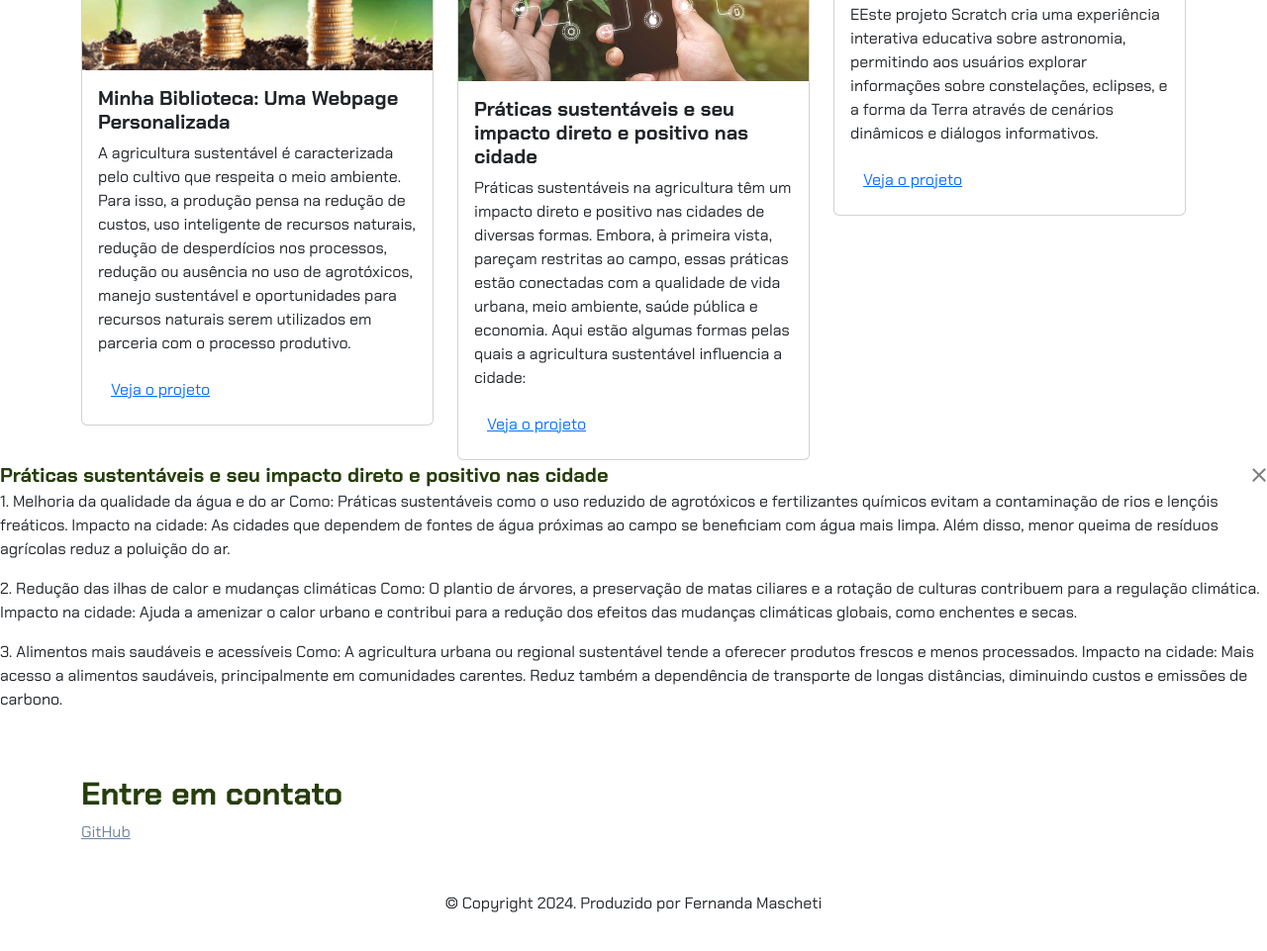
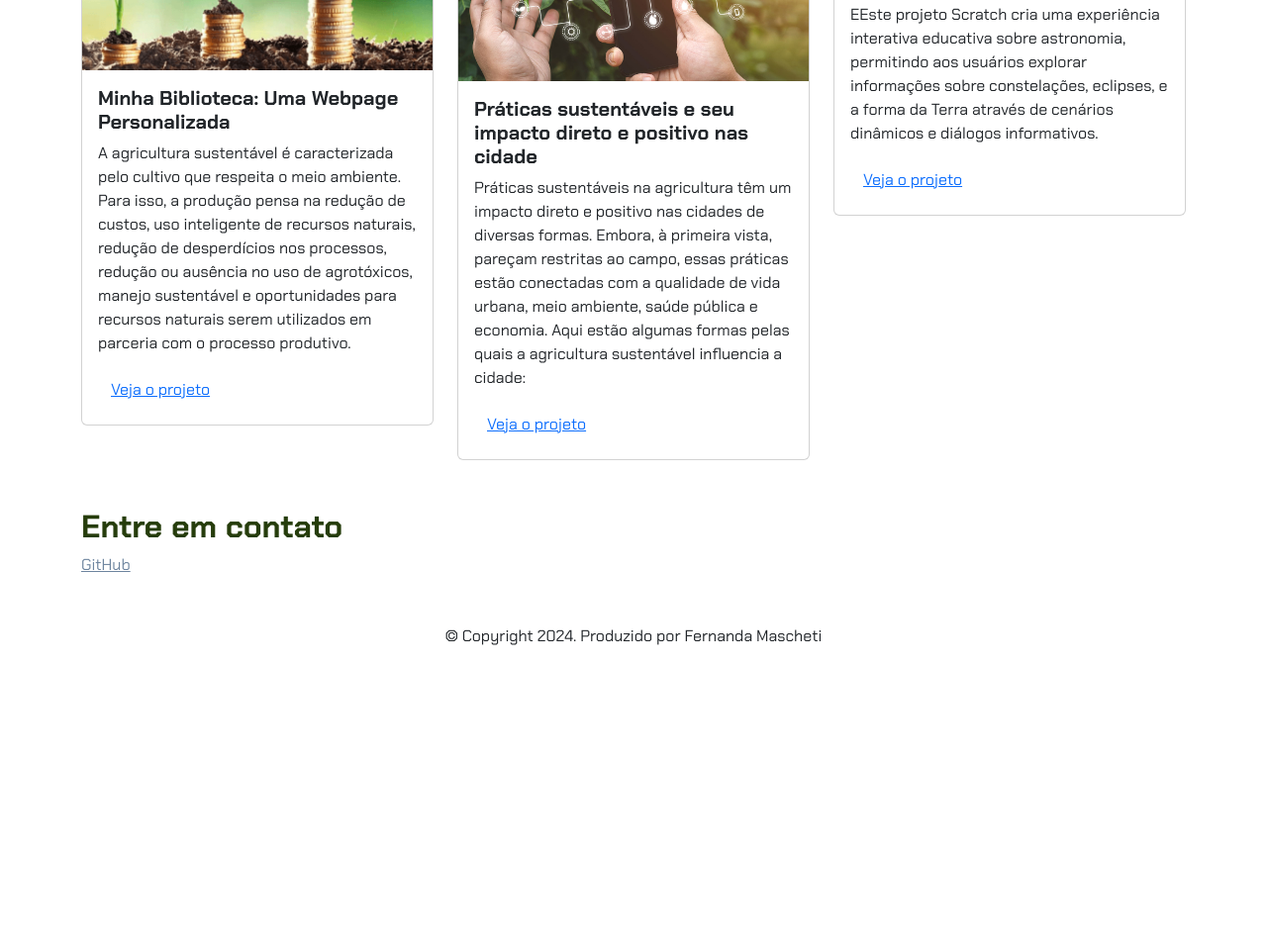
Before and after one commit to MarialimaCorrea/agrinho2025, a plain HTML site: page index.html in a window 1280 px wide. Shown: the part 664-1625 px from the top of the page at 99% size. After the commit the page ends 1415 px from the top, so only its background shows below. Drawn offline with nearby package versions, Linux system fonts and the light colour scheme.

Commit message:
Update index.html

```diff
--- a/index.html
+++ b/index.html
@@ -111,7 +111,7 @@ alimentos sustentáveis e saudáveis. </p>
     </div>
 
         <!-- Modal 2 -->
-    <div class="moda1" id="modal2" tabindex="-2">
+    <div class="modal" id="modal2" tabindex="-1">
         <div class="modal-dialog">
             <div class="modal-content">
                 <div class="modal-header">
```
